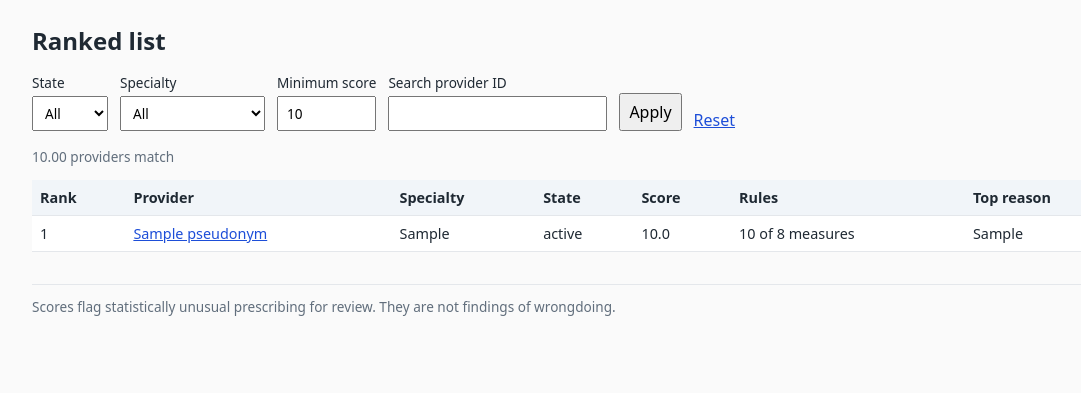
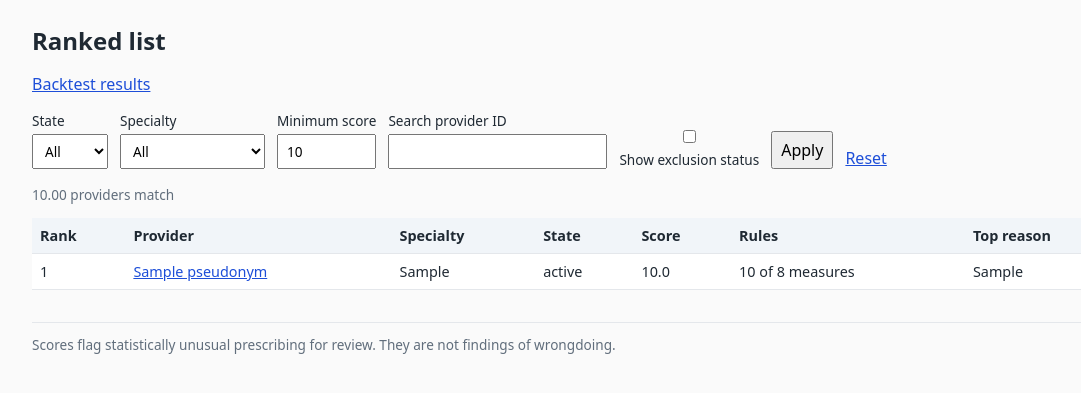
Before and after one commit to Zafeer-R/z-list-hackers, a Flask app: template app/templates/index.html in a window 1280 px wide. Shown: the top 393 px of the page, without its empty margins (58-1139 px from the left). Run offline with Flask 3, Linux system fonts and the light colour scheme; the template is opened without the code that fills it: most values are stand-ins (such as "Sample title", 1, 10 or a date in 2020); parts of the project's set-up code (start-up, migrations or seed data) failed here and were passed over.

Commit message:
Add exclusion toggle and results page to the dashboard
Exclusion status is hidden by default and shown with a checkbox, using B's
wording. The results page reads data/backtest_results.csv once D's final run
is in. Scoring does not use labels; they only appear in the UI and backtest.

Co-Authored-By: Claude Haiku 5.5 <noreply@anthropic.com>

```diff
--- a/app/config.py
+++ b/app/config.py
@@ -9,6 +9,3 @@ FEATURES_FILE = str(ROOT / "data" / "features_TX_2022.csv")
 SCORES_FILE = str(ROOT / "data" / "scores_TX_2022.csv")
 LABELS_FILE = str(ROOT / "data" / "labels.csv")
 PSEUDONYMS_FILE = str(ROOT / "data" / "pseudonyms.csv")  # private: contains NPIs, never committed
-
-# Settings
-ENABLE_EXCLUSION_STATUS = False  # Toggle to show exclusion status in the app
--- a/app/data.py
+++ b/app/data.py
@@ -11,6 +11,7 @@ _scores = None
 _labels = None
 _merged = None
 _peer_medians = None
+_exclusions = {}
 
 
 def load_data():
@@ -25,6 +26,12 @@ def load_data():
 
     # Load labels
     _labels = pd.read_csv(config.LABELS_FILE, dtype={"npi": str})
+
+    global _exclusions
+    _exclusions = {
+        npi: (bool(any_), date)
+        for npi, any_, date in zip(_labels["npi"], _labels["label_any"].fillna(0), _labels["exclusion_date"])
+    }
 
     # Private pseudonyms: every scored provider must have one, or the app fails at startup
     pseudonyms = pd.read_csv(config.PSEUDONYMS_FILE, dtype={"npi": str})
@@ -42,10 +49,11 @@ def load_data():
         _peer_medians[feat] = medians
 
 
-def ranked_list(state=None, specialty=None, min_score=0, npi_search=None):
+def ranked_list(state=None, specialty=None, min_score=0, npi_search=None, show_exclusion=False):
     """
     Filter providers by state, specialty, minimum score, and NPI or pseudonym search.
     Return dataframe sorted by combined_rank, with pseudonyms in place of NPIs.
+    Exclusion status is added only when show_exclusion is True (hidden by default).
     """
     if _merged is None:
         load_data()
@@ -65,7 +73,11 @@ def ranked_list(state=None, specialty=None, min_score=0, npi_search=None):
 
     df = df.sort_values("combined_rank").reset_index(drop=True)
 
-    return df[["combined_rank", "pseudonym", "Prscrbr_Type", "Prscrbr_State_Abrvtn", "combined_score", "rules_score", "reason_1"]]
+    cols = ["combined_rank", "pseudonym", "Prscrbr_Type", "Prscrbr_State_Abrvtn", "combined_score", "rules_score", "reason_1"]
+    if show_exclusion:
+        df["excluded_later"] = df["npi"].map(lambda n: "Yes" if _exclusions.get(n, (False, None))[0] else "No")
+        cols.append("excluded_later")
+    return df[cols]
 
 
 def npi_for_rank(rank):
@@ -78,11 +90,12 @@ def npi_for_rank(rank):
     return row.iloc[0]["npi"]
 
 
-def provider_detail(npi):
+def provider_detail(npi, show_exclusion=False):
     """
     Get detailed view for a single provider.
     Returns dict with score, rules_score, three reasons with percentiles,
     peer group info, and all eight features with raw value, peer median, percentile.
+    Exclusion status is included only when show_exclusion is True.
     """
     if _merged is None:
         load_data()
@@ -150,16 +163,11 @@ def provider_detail(npi):
             "percentile": pct_val,
         })
 
-    # Optional exclusion status
-    if config.ENABLE_EXCLUSION_STATUS:
-        label_row = _labels[_labels["npi"] == npi_str]
-        if len(label_row) > 0:
-            label_row = label_row.iloc[0]
-            result["exclusion_status"] = {
-                "is_excluded": bool(label_row["label_any"]),
-                "exclusion_type": label_row["exclusion_type"] if pd.notna(label_row["exclusion_type"]) else None,
-                "exclusion_date": label_row["exclusion_date"] if pd.notna(label_row["exclusion_date"]) else None,
-            }
+    if show_exclusion:
+        excluded, date = _exclusions.get(npi_str, (False, None))
+        result["exclusion_month"] = (
+            pd.to_datetime(date).strftime("%B %Y") if excluded and pd.notna(date) else None
+        )
 
     return result
 
--- a/app/main.py
+++ b/app/main.py
@@ -1,13 +1,16 @@
 """Flask UI only. All data logic lives in app/data.py."""
 
 import os
+from pathlib import Path
 
+import pandas as pd
 from flask import Flask, abort, render_template, request
 
 from app import data
 
 MAX_ROWS = 200
 FOOTER = "Scores flag statistically unusual prescribing for review. They are not findings of wrongdoing."
+RESULTS_FILE = Path(__file__).resolve().parent.parent / "data" / "backtest_results.csv"
 
 app = Flask(__name__)
 data.load_data()
@@ -38,12 +41,17 @@ def inject_globals():
     return {"footer": FOOTER}
 
 
+def show_exclusion_flag():
+    return request.args.get("show_exclusion") == "1"
+
+
 @app.route("/")
 def index():
     stats = data.get_stats()
     state = request.args.get("state", "").strip()
     specialty = request.args.get("specialty", "").strip()
     q = request.args.get("q", "").strip()
+    show = show_exclusion_flag()
     try:
         min_score = float(request.args.get("min_score", "") or 0)
     except ValueError:
@@ -54,6 +62,7 @@ def index():
         specialty=specialty or None,
         min_score=min_score,
         npi_search=q or None,
+        show_exclusion=show,
     )
     total = len(rows)
 
@@ -68,6 +77,8 @@ def index():
         specialty=specialty,
         q="" if q.isdigit() else q,
         min_score=min_score,
+        show=show,
+        query_suffix="?show_exclusion=1" if show else "",
     )
 
 
@@ -76,11 +87,18 @@ def provider(rank):
     npi = data.npi_for_rank(rank)
     if npi is None:
         abort(404)
-    detail = data.provider_detail(npi)
+    show = show_exclusion_flag()
+    detail = data.provider_detail(npi, show_exclusion=show)
     if detail is None:
         abort(404)
     detail.pop("npi", None)
-    return render_template("provider.html", p=detail, rank=rank)
+    return render_template("provider.html", p=detail, rank=rank, show=show)
+
+
+@app.route("/results")
+def results():
+    table = pd.read_csv(RESULTS_FILE).to_dict("records") if RESULTS_FILE.exists() else None
+    return render_template("results.html", table=table)
 
 
 if __name__ == "__main__":
--- a/app/templates/index.html
+++ b/app/templates/index.html
@@ -1,6 +1,7 @@
 {% extends "base.html" %}
 {% block content %}
 <h1>Ranked list</h1>
+<p><a href="/results">Backtest results</a></p>
 
 <form class="filters" method="get" action="/">
   <label>State
@@ -21,6 +22,7 @@
   <label>Search provider ID
     <input type="text" name="q" value="{{ q }}" maxlength="12">
   </label>
+  <label><input type="checkbox" name="show_exclusion" value="1" {% if show %}checked{% endif %}> Show exclusion status</label>
   <button type="submit">Apply</button>
   <a href="/">Reset</a>
 </form>
@@ -32,21 +34,23 @@
     <tr>
       <th>Rank</th><th>Provider</th><th>Specialty</th><th>State</th>
       <th>Score</th><th>Rules</th><th>Top reason</th>
+      {% if show %}<th>Excluded later</th>{% endif %}
     </tr>
   </thead>
   <tbody>
     {% for r in rows %}
     <tr>
       <td>{{ r.combined_rank }}</td>
-      <td><a href="/provider/{{ r.combined_rank }}">{{ r.pseudonym }}</a></td>
+      <td><a href="/provider/{{ r.combined_rank }}{{ query_suffix }}">{{ r.pseudonym }}</a></td>
       <td>{{ r.Prscrbr_Type }}</td>
       <td>{{ r.Prscrbr_State_Abrvtn }}</td>
       <td>{{ "%.1f" | format(r.combined_score) }}</td>
       <td>{{ r.rules_score }} of 8 measures</td>
       <td>{{ r.reason_1 }}</td>
+      {% if show %}<td>{{ r.excluded_later }}</td>{% endif %}
     </tr>
     {% else %}
-    <tr><td colspan="7">No providers match these filters.</td></tr>
+    <tr><td colspan="{{ 8 if show else 7 }}">No providers match these filters.</td></tr>
     {% endfor %}
   </tbody>
 </table>
```
Also changed, not shown: app/templates/provider.html (+8 -1 lines), app/templates/results.html (added, +25 -0 lines).
